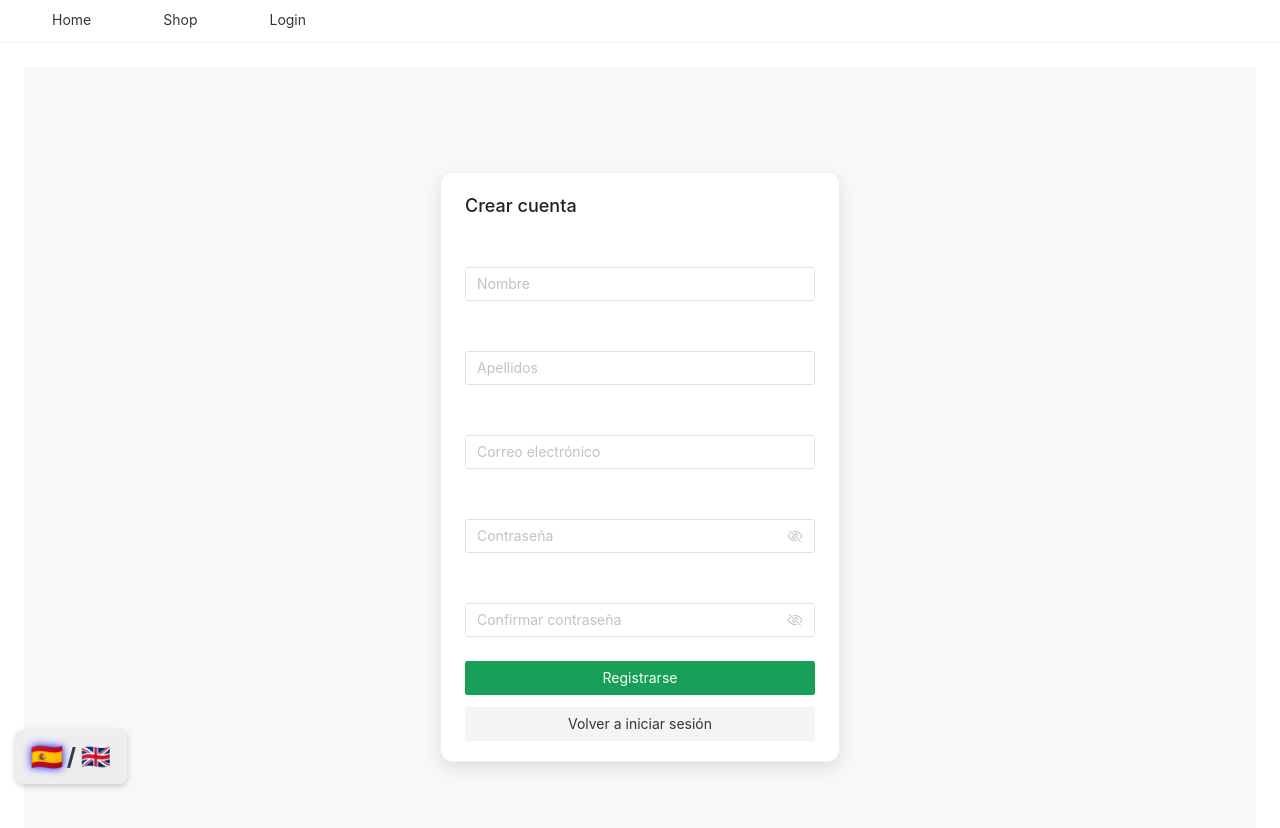
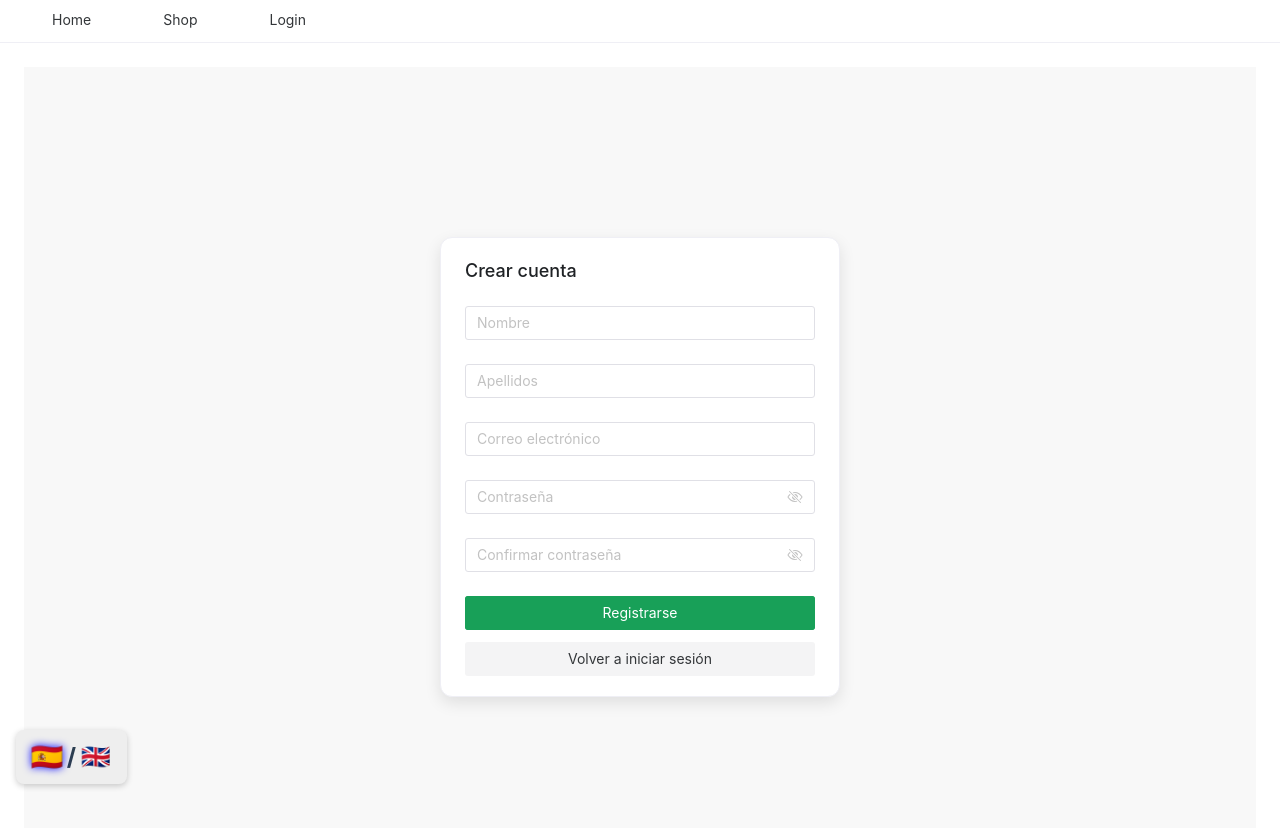
Before and after one commit to Celudirosa/shop-vue, a Vue app: page /register in a window 1280 px wide. Shown: the top 828 px of the page. Built offline with nearby package versions, Linux system fonts and the light colour scheme; some icons are missing.

Commit message:
🐛 spaces and traduction

```diff
--- a/src/views/RegisterView.vue
+++ b/src/views/RegisterView.vue
@@ -24,21 +24,21 @@ const model = reactive({
 // Validation rules for each field
 const rules = {
   firstName: [
-    { required: true, message: t('register.firstNameRequired'), trigger: 'blur' }
+    { required: true, message: () => t('register.firstNameRequired'), trigger: 'blur' }
   ],
   lastName: [
-    { required: true, message: t('register.lastNameRequired'), trigger: 'blur' }
+    { required: true, message: () => t('register.lastNameRequired'), trigger: 'blur' }
   ],
   email: [
-    { required: true,  message: t('login.emailRequired'),  trigger: 'blur' },
-    { type: 'email',   message: t('login.emailInvalid'),   trigger: 'blur' }
+    { required: true, message: () => t('register.emailRequired'),  trigger: 'blur' },
+    { type: 'email', message: () => t('register.emailInvalid'),   trigger: 'blur' }
   ],
   password: [
-    { required: true,  message: t('login.pwdRequired'),    trigger: 'blur' },
-    { min: 6,          message: t('login.pwdMin'),         trigger: 'blur' }
+    { required: true, message: () => t('register.pwdRequired'),    trigger: 'blur' },
+    { min: 6, message: () => t('register.pwdMin'),         trigger: 'blur' }
   ],
   confirmPassword: [
-    { required: true, message: t('register.confirmPwdRequired'), trigger: 'blur' },
+    { required: true, message: () => t('register.confirmPwdRequired'), trigger: 'blur' },
     {
       validator(rule, value) {
         if (value !== model.password) {
@@ -54,10 +54,10 @@ async function onSubmit () {
   try {
     // Create user with email and password
     await createUserWithEmailAndPassword(auth, model.email, model.password)
-    message.success(t('login.regSuccess'))
+    message.success(t('register.regSuccess'))
     router.push('/dashboard')
   } catch (err) {
-    message.error(t('login.regError'))
+    message.error(t('register.regError'))
     console.error(err)
   }
 }
@@ -70,7 +70,7 @@ async function onSubmit () {
         size="medium"
         :model="model"
         :rules="rules"
-        label-placement="top"
+        label-placement="left"
       >
 
         <!-- First Name Input -->
```
